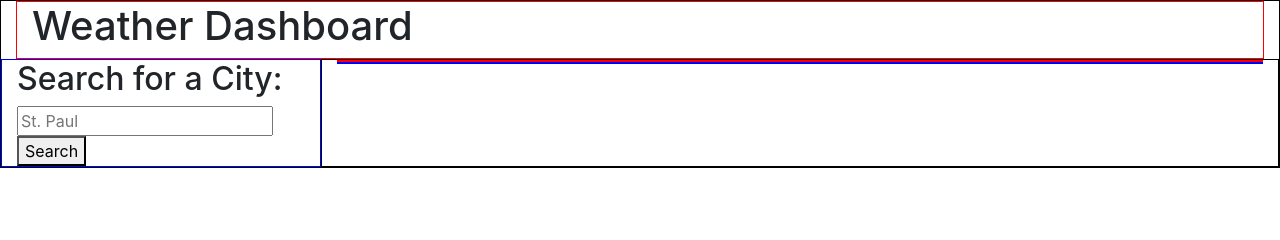
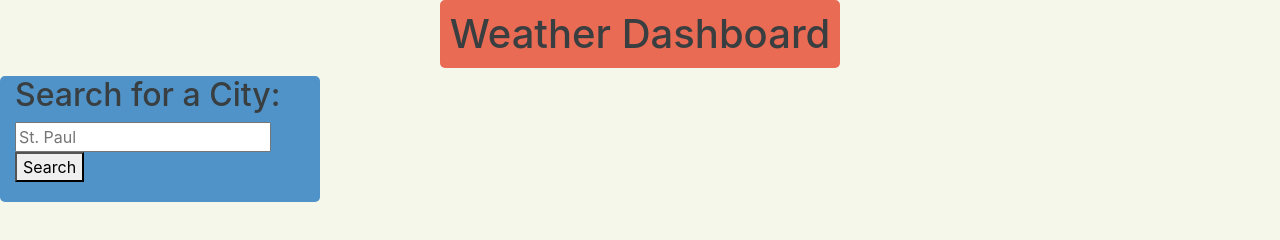
Before and after one commit to m-ray-ofSunshine/weather-dashboard, a plain HTML site: page index.html in a window 1280 px wide. Drawn offline with nearby package versions, Linux system fonts and the light colour scheme.

Commit message:
Final draft

```diff
--- a/assets/css/style.css
+++ b/assets/css/style.css
@@ -1,9 +1,53 @@
-.test1 {
-    border : 1px solid black;
+:root {
+    --white: #f6f7eb;
+    --orange: #e94f37d5;
+    --black: #393e41;
+    --lightblack: #393e41b4;
+    --blue: #3f89c5e7;
+    --green: #44bba3da;
+
 }
+body {
+    background-color: var(--white);
+    color: var(--black);
+}
+h1 {
+    border-radius: 5px;
+    padding: 10px;
+    background-color: var(--orange);
+}
+#searchResults {
+    border-radius: 5px;
+    background-color: var(--blue);
+}
+#currentWeatherCard{
+    border-radius: 5px;
+    background-color: var(--green);
+    margin: 5px;
+
+}
+#fiveDayCard{
+    margin: 5px;
+    border-radius: 5px;
+    background-color: var(--lightblack);
+    color: var(--white);
+
+}
+
+
 .test2 {
-    border : 1px solid red;
+    border-radius: 5px;
+
+    border : 3px solid var(--orange);
 }
-.test3 {
-    border : 1px solid blue;
+
+
+#previousSearches {
+    margin: 10px;
 }
+.previousSearches {
+    margin: 5px 0px;
+}
+.fiveDayCard {
+    margin: 5px;
+}
--- a/assets/js/script.js
+++ b/assets/js/script.js
@@ -5,6 +5,7 @@ var previousSearches = [];
 function citySearch(e) {
     e.preventDefault();
     city = $("#city").val()
+   if(city){
     $("#currentWeatherCard").empty()
     $("#fiveDayCard").empty()
 
@@ -12,6 +13,7 @@ function citySearch(e) {
     get5DayForecast(city)
 
     $("#city").val("")
+   }
 
 }
 function redoSearch(city) {
@@ -46,7 +48,7 @@ function renderCurrentWeather(currentData){
         var currentWeather = $("#currentWeatherCard")
         var image = getIconImage(currentData.weather[0].icon)
         var cityDate = getCityDate(currentData.dt)
-        cityName[0].innerHTML = currentData.name + cityDate
+        cityName[0].innerHTML = "Current Conditions: " + currentData.name + cityDate
         cityName.append(image)
         currentWeather.append(cityName)
         currentWeather.append(temperature)
@@ -69,18 +71,18 @@ function renderCurrentWeather(currentData){
     }
 
     function render5DayForecast (currentForecast){
-        var fiveDayCard = $("#fiveDayCard")
-            var fiveDayTitle = $("<h3>").text("5-Day Forecast")
+            var fiveDayCard = $("#fiveDayCard");
+            var fiveDayTitle = $("<h3>").text("5-Day Forecast");
             fiveDayCard.append(fiveDayTitle);
-            var container = $("<div>").attr("class", "row");
+            var container = $("<div>").addClass( "row"  );
             fiveDayCard.append(container)
 
             for (var i = 0; i < currentForecast.list.length; i += 8) {
 
-                var day = $("<div>").attr("class", "col-2");
+                var day = $("<div>").addClass( "col-sm-12 col-md-4 col-lg-2 test2 d-flex flex-column justify-content-center fiveDayCard" );
                 var date = $("<h4>").text(getCityDate(currentForecast.list[i].dt));
                 var image = getIconImage(currentForecast.list[i].weather[0].icon)
-                var temp = $("<p>").text("Temp: " + currentForecast.list[i].main.temp + " F\u00B0");
+               var temp = $("<p>").text("Temp: " + currentForecast.list[i].main.temp + " F\u00B0");
                 var wind = $("<p>").text("Wind: " + currentForecast.list[i].wind.speed + "mph")
                 var humidity = $("<p>").text("Humidity: " + currentForecast.list[i].main.humidity + "%")
                 day.append(date);
@@ -102,7 +104,7 @@ function getCityDate(unix) {
 function getIconImage(iconCode) {
     var iconUrl = "http://openweathermap.org/img/w/" + iconCode + ".png";
     var image = $("<img>")
-    image.attr("src", iconUrl);
+    image.attr({src: iconUrl, width: 50, height: 50});
     return image;
 }
 
--- a/index.html
+++ b/index.html
@@ -9,12 +9,12 @@
     <title>Weather Dashboard</title>
 </head>
 <body>
-    <div class="container-fluid test1"  >
-        <div class="col-12 test2" >
+    <div class="container-fluid"  >
+        <div class="col-12 d-flex justify-content-center"  >
             <h1>Weather Dashboard</h1>
         </div>
         <div class="row">
-            <div class="col-3 test3" id="searchResults">
+            <div class="col-md-3 col-sm-12" id="searchResults">
                 <h2>Search for a City:</h2>
                 <form>
                     <input type="text" id="city" placeholder="St. Paul">
@@ -22,11 +22,11 @@
                 </form>
                 <div class="row" id="previousSearches"></div>
             </div>
-            <div class="col-9 test1">
-                <div id="currentWeatherCard" class="col-12 test2">
+            <div class="col-sm-12 col-md-9">
+                <div id="currentWeatherCard" class="col-12 d-flex flex-column justify-content-center">
                 </div>
-                <div id="fiveDayCard" class="col-12 test3">
-                    <div id="fiveDay" class="row"></div>
+                <div id="fiveDayCard" class="col-12">
+                    <div id="fiveDay" class="row d-flex justify-content-center"></div>
                 </div>
             </div>
         </div>
```
